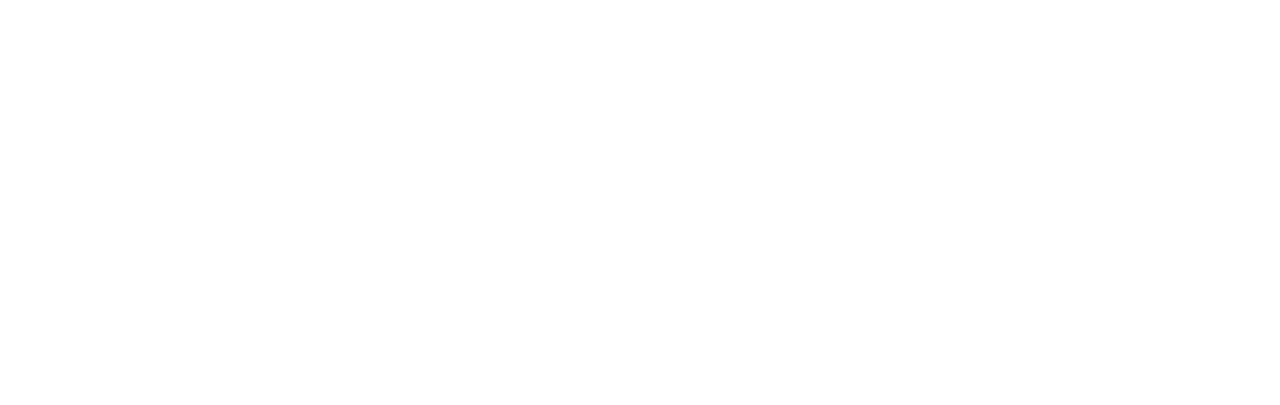
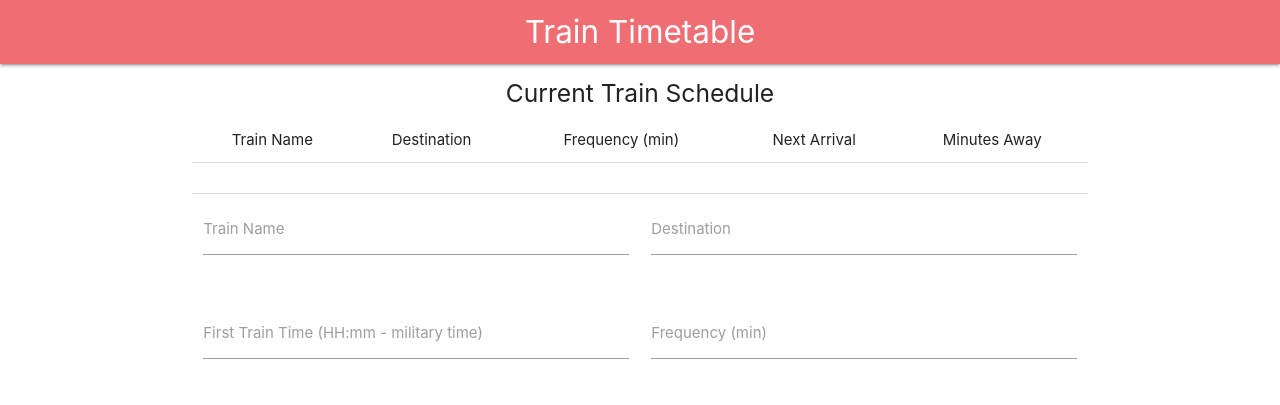
Before and after one commit to Paretooptimal22/trainTime, a plain HTML site: page index.html in a window 1280 px wide. Drawn offline with nearby package versions, Linux system fonts and the light colour scheme.

Commit message:
added schedule and form

```diff
--- a/index.html
+++ b/index.html
@@ -11,6 +11,64 @@
   <link rel="stylesheet" href="./assets/css/style.css">
 </head>
 <body>
+  <!-- navbar -->
+  <nav>
+    <div class="nav-wrapper">
+      <a href="#" class="brand-logo center">Train Timetable</a>
+    </div>
+  </nav>
+
+  <!-- container for schedule and add train form -->
+  <div class="container">
+    <!-- train schedule -->
+    <h5 class="center-align">Current Train Schedule</h5>
+    <table class="highlight centered responsive-table">
+      <thead>
+        <tr>
+          <th>Train Name</th>
+          <th>Destination</th>
+          <th>Frequency (min)</th>
+          <th>Next Arrival</th>
+          <th>Minutes Away</th>
+        </tr>
+      </thead>
+
+      <tbody>
+        <tr>
+          <td id="trainName"></td>
+          <td id="destination"></td>
+          <td id="frequency"></td>
+          <td id="nextArrival"></td>
+          <td id="minutesAway"></td>
+        </tr>
+      </tbody>
+    </table>
+    <!-- add train form -->
+    <div class="row">
+      <form class="col s12">
+        <div class="row">
+          <div class="input-field col s6">
+            <input id="trainName" type="text" class="validate">
+            <label for="trainname">Train Name</label>
+          </div>
+          <div class="input-field col s6">
+            <input id="destination" type="text" class="validate">
+            <label for="destination">Destination</label>
+          </div>
+        </div>
+        <div class="row">
+          <div class="input-field col s6">
+            <input id="firstTime" type="text" class="validate">
+            <label for="firstTime">First Train Time (HH:mm - military time)</label>
+          </div>
+          <div class="input-field col s6">
+            <input id="freqMin" type="text" class="validate">
+            <label for="freqMin">Frequency (min)</label>
+          </div>
+        </div>
+      </form>
+    </div>
+  </div>
 
 
 
```
